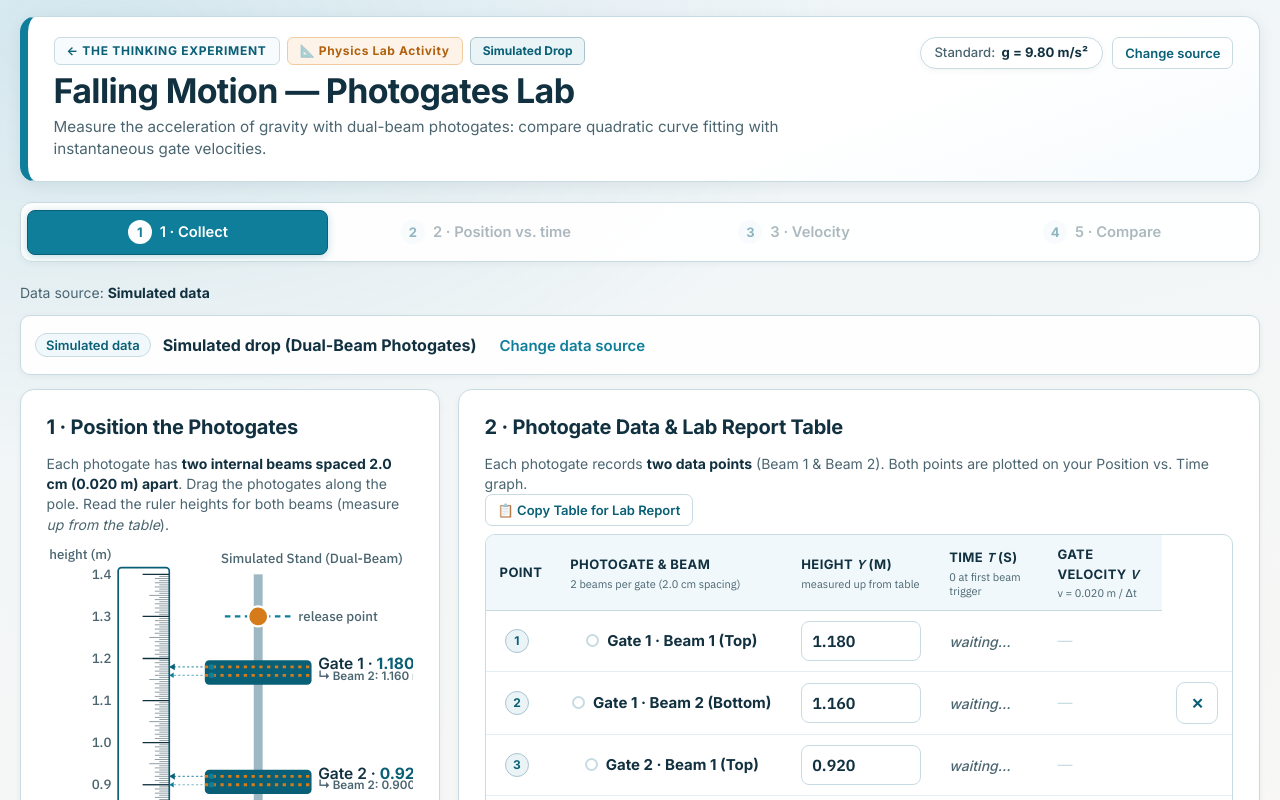
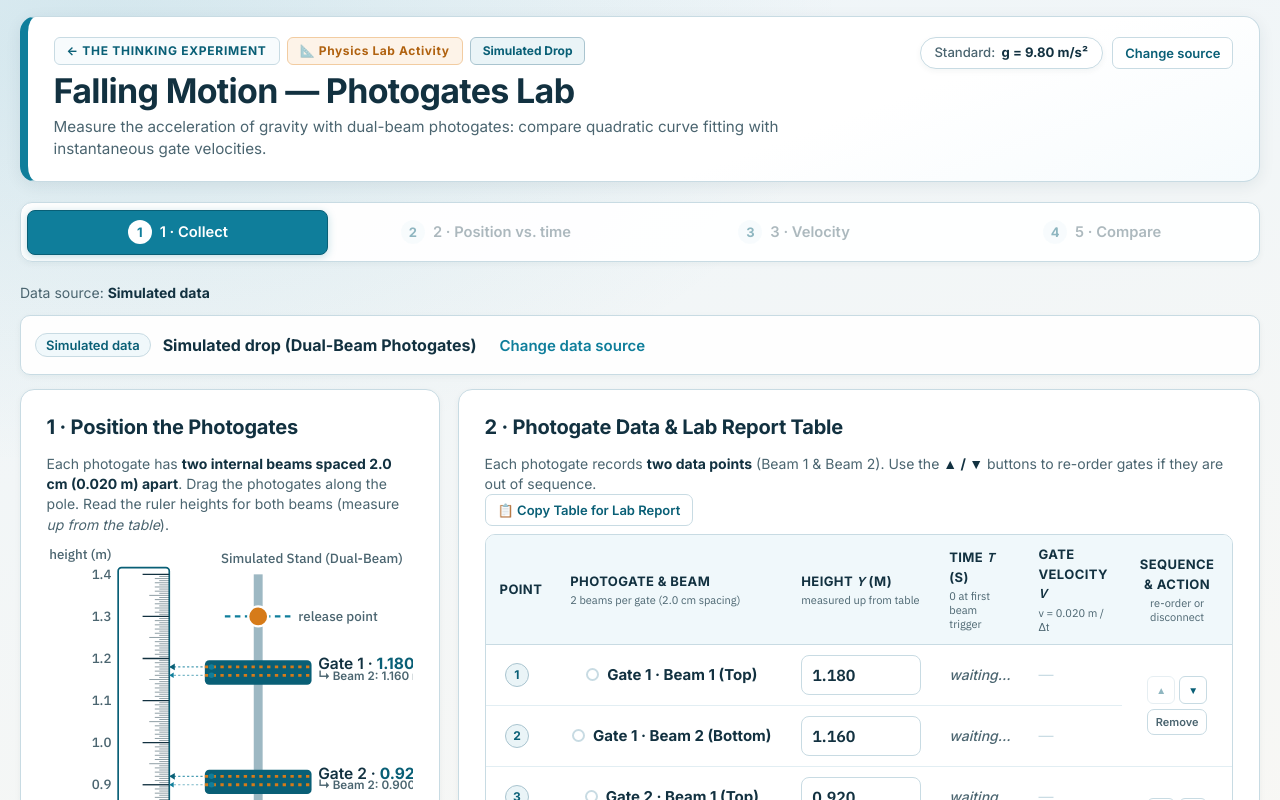
Before and after one commit to Thinking-Experiment-Sims/finding-g-photogate-lab, a React (Vite) app: page / in a window 1280 px wide. Both pictures are taken after a click on the button 324 px from the left and 353 px from the top of the page. Shown: the top 800 px of the page. Built offline with nearby package versions, Linux system fonts and the light colour scheme.

Commit message:
feat: add photogate disconnect buttons and sequence reordering controls

```diff
--- a/src/App.tsx
+++ b/src/App.tsx
@@ -339,17 +339,69 @@ export default function App() {
     resetAnalysis();
   };
 
+  const disconnectAll = () => {
+    if (src) {
+      src.dispose();
+      if (mode === 'vernier') {
+        const newSrc = new GoDirectPhotogateSource();
+        newSrc.subscribe(onEvent);
+        sourceRef.current = newSrc;
+      }
+    }
+    setRows([]);
+    setSaved([]);
+    clearTimes();
+    resetAnalysis();
+    setError(null);
+  };
+
+  const moveGateOrder = (groupId: string, direction: 'up' | 'down') => {
+    setRows((prev) => {
+      const gids = [...new Set(prev.map((r) => r.groupId ?? r.gateId))];
+      const idx = gids.indexOf(groupId);
+      if (idx === -1) return prev;
+      const targetIdx = direction === 'up' ? idx - 1 : idx + 1;
+      if (targetIdx < 0 || targetIdx >= gids.length) return prev;
+
+      const newGids = [...gids];
+      const temp = newGids[idx];
+      newGids[idx] = newGids[targetIdx];
+      newGids[targetIdx] = temp;
+
+      const newRows: GateRow[] = [];
+      newGids.forEach((gid) => {
+        const members = prev.filter((r) => (r.groupId ?? r.gateId) === gid);
+        newRows.push(...members);
+      });
+      return newRows;
+    });
+    resetAnalysis();
+  };
+
   const sortRows = () => {
-    setRows((r) =>
-      [...r].sort((a, b) => {
-        const pa = parsePosition(a.positionText);
-        const pb = parsePosition(b.positionText);
-        if (pa !== null && pb !== null) return pb - pa;
-        if (pa !== null) return -1;
-        if (pb !== null) return 1;
-        return a.label.localeCompare(b.label);
-      }),
-    );
+    setRows((prev) => {
+      const gids = [...new Set(prev.map((r) => r.groupId ?? r.gateId))];
+      const groupHeights = gids.map((gid) => {
+        const members = prev.filter((r) => (r.groupId ?? r.gateId) === gid);
+        const parsed = members.map((m) => parsePosition(m.positionText)).filter((p): p is number => p !== null);
+        const maxH = parsed.length > 0 ? Math.max(...parsed) : -Infinity;
+        return { gid, maxH };
+      });
+      groupHeights.sort((a, b) => b.maxH - a.maxH);
+
+      const newRows: GateRow[] = [];
+      groupHeights.forEach(({ gid }) => {
+        const members = prev.filter((r) => (r.groupId ?? r.gateId) === gid);
+        members.sort((a, b) => {
+          const pa = parsePosition(a.positionText) ?? 0;
+          const pb = parsePosition(b.positionText) ?? 0;
+          return pb - pa;
+        });
+        newRows.push(...members);
+      });
+      return newRows;
+    });
+    resetAnalysis();
   };
 
   const exportCsv = () => {
@@ -524,6 +576,8 @@ export default function App() {
               onPosition={handlePosition}
               onAddGate={addGate}
               onRemoveGate={removeGate}
+              onDisconnectAll={disconnectAll}
+              onMoveGate={moveGateOrder}
               onStandMoved={() => {
                 clearTimes();
                 resetAnalysis();
--- a/src/steps/Collect.tsx
+++ b/src/steps/Collect.tsx
@@ -25,6 +25,8 @@ interface Props {
   onPosition: (gateId: string, text: string) => void;
   onAddGate: () => void;
   onRemoveGate: (gateId: string) => void;
+  onDisconnectAll?: () => void;
+  onMoveGate?: (groupId: string, direction: 'up' | 'down') => void;
   onSort: () => void;
   onRefresh: () => void;
   /** The stand geometry changed, so any recorded times no longer match the heights. */
@@ -76,7 +78,7 @@ export function Collect(p: Props) {
         const tStr = t !== null && t !== undefined ? t.toFixed(4) : '—';
         const yStr = r.positionText || '—';
         const v = gateVelocities[r.groupId ?? r.gateId];
-        const vStr = r.label.includes('Beam 2') && v ? v.toFixed(3) : '—';
+        const vStr = (r.gateId.endsWith('-b2') || r.label.includes('Beam 2')) && v ? v.toFixed(3) : '—';
         tsvLines.push(`${idx + 1}\t${r.label}\t${yStr}\t${tStr}\t${vStr}`);
       });
       await navigator.clipboard.writeText(tsvLines.join('\n'));
@@ -115,8 +117,18 @@ export function Collect(p: Props) {
       <div className="source-bar">
         <span className="badge">{p.mode === 'vernier' ? 'Hardware (experimental)' : 'Simulated data'}</span>
         <strong>{MODE_NAME[p.mode]}</strong>
+        {p.mode === 'vernier' && p.rows.length > 0 && p.onDisconnectAll && (
+          <button
+            className="btn btn-quiet"
+            style={{ color: 'var(--amber-dark)' }}
+            onClick={p.onDisconnectAll}
+            title="Disconnect all connected photogates"
+          >
+            Disconnect all photogates
+          </button>
+        )}
         <button className="btn btn-quiet" onClick={p.onChangeSource}>
-          {p.mode === 'vernier' ? 'Disconnect gates & change source' : 'Change data source'}
+          Change data source
         </button>
       </div>
 
@@ -136,7 +148,7 @@ export function Collect(p: Props) {
             <div>
               <h2>{sim ? '2 · Photogate Data & Lab Report Table' : 'Photogate Data & Lab Report Table'}</h2>
               <p className="hint" style={{ margin: '2px 0 0' }}>
-                Each photogate records <strong>two data points</strong> (Beam 1 &amp; Beam 2). Both points are plotted on your Position vs. Time graph.
+                Each photogate records <strong>two data points</strong> (Beam 1 &amp; Beam 2). Use the <strong>▲ / ▼</strong> buttons to re-order gates if they are out of sequence.
               </p>
             </div>
             <div className="actions" style={{ margin: 0 }}>
@@ -154,7 +166,7 @@ export function Collect(p: Props) {
                   <p>
                     1. <strong>Turn on each photogate:</strong> ensure the power LED is flashing red/green (ready to pair).<br/>
                     2. Click <strong>Connect a photogate</strong> below to pair each gate in Chrome (names start with <strong>GDX-VPG</strong>).<br/>
-                    3. <strong>Wave your hand through the photogate</strong>: both beam indicators light up below. Enter the height of Beam 1 (top beam); Beam 2 is automatically 2.0 cm below.
+                    3. <strong>Wave your hand through the photogate</strong>: both beam indicators light up below. If the physical order doesn't match the table, click <strong>▲ / ▼</strong> to re-arrange, or click <strong>↕ Sort by height</strong>.
                   </p>
                 </>
               ) : (
@@ -200,7 +212,10 @@ export function Collect(p: Props) {
                     Gate Velocity <i>v</i>
                     <span className="th-sub">v = 0.020 m / Δt</span>
                   </th>
-                  <th scope="col" className="sr-only">Remove</th>
+                  <th scope="col" style={{ width: '130px', textAlign: 'center' }}>
+                    Sequence &amp; Action
+                    <span className="th-sub">re-order or disconnect</span>
+                  </th>
                 </tr>
               </thead>
               <tbody>
@@ -219,6 +234,10 @@ export function Collect(p: Props) {
                   const gid = r.groupId ?? r.gateId;
                   const isBeam2 = r.gateId.endsWith('-b2') || r.label.includes('Beam 2');
                   const gateVel = gateVelocities[gid];
+
+                  const members = p.rows.filter((m) => (m.groupId ?? m.gateId) === gid);
+                  const isFirstInGate = members[0]?.gateId === r.gateId;
+                  const gateIdx = groupIds.indexOf(gid);
 
                   return (
                     <tr key={r.gateId} className={live ? 'live' : undefined}>
@@ -255,13 +274,43 @@ export function Collect(p: Props) {
                           <span style={{ color: 'var(--border)' }}>—</span>
                         )}
                       </td>
-                      <td>
-                        {p.mode !== 'example' && isBeam2 && (
-                          <button className="btn btn-icon" aria-label={`Remove photogate`} onClick={() => p.onRemoveGate(gid)}>
-                            ✕
-                          </button>
-                        )}
-                      </td>
+                      {isFirstInGate && (
+                        <td rowSpan={members.length} style={{ verticalAlign: 'middle', textAlign: 'center' }}>
+                          <div className="gate-actions-cell">
+                            <div className="reorder-btns">
+                              <button
+                                className="btn btn-icon btn-sm"
+                                disabled={gateIdx === 0}
+                                onClick={() => p.onMoveGate?.(gid, 'up')}
+                                title="Move this photogate up in sequence"
+                                aria-label={`Move ${r.groupLabel ?? 'photogate'} up`}
+                              >
+                                ▲
+                              </button>
+                              <button
+                                className="btn btn-icon btn-sm"
+                                disabled={gateIdx === groupIds.length - 1}
+                                onClick={() => p.onMoveGate?.(gid, 'down')}
+                                title="Move this photogate down in sequence"
+                                aria-label={`Move ${r.groupLabel ?? 'photogate'} down`}
+                              >
+                                ▼
+                              </button>
+                            </div>
+                            {p.mode !== 'example' && (
+                              <button
+                                className="btn btn-sm btn-ghost"
+                                style={{ fontSize: '11px', padding: '2px 8px', minHeight: '26px' }}
+                                onClick={() => p.onRemoveGate(gid)}
+                                title={p.mode === 'vernier' ? 'Disconnect this photogate' : 'Remove this photogate'}
+                                aria-label={`Disconnect ${r.groupLabel ?? 'photogate'}`}
+                              >
+                                {p.mode === 'vernier' ? 'Disconnect' : 'Remove'}
+                              </button>
+                            )}
+                          </div>
+                        </td>
+                      )}
                     </tr>
                   );
                 })}
@@ -308,6 +357,25 @@ export function Collect(p: Props) {
                 )}
                 <button className={p.mode === 'vernier' ? 'btn btn-accent' : 'btn'} onClick={() => p.onAddGate()}>
                   {p.mode === 'vernier' ? 'Connect a photogate' : 'Add photogate'}
+                </button>
+                {p.mode === 'vernier' && p.onDisconnectAll && (
+                  <button
+                    className="btn btn-ghost"
+                    style={{ color: 'var(--amber-dark)' }}
+                    disabled={p.rows.length === 0}
+                    onClick={p.onDisconnectAll}
+                    title="Disconnect all connected Bluetooth photogates"
+                  >
+                    Disconnect all photogates
+                  </button>
+                )}
+                <button
+                  className="btn"
+                  disabled={groupIds.length < 2}
+                  onClick={p.onSort}
+                  title="Re-order all photogates from highest to lowest based on entered heights"
+                >
+                  ↕ Sort by height (Top → Bottom)
                 </button>
               </>
             )}
--- a/src/styles/app.css
+++ b/src/styles/app.css
@@ -558,6 +558,39 @@ i { font-family: 'IBM Plex Sans', serif; }
   font-weight: 600;
 }
 
+.gate-actions-cell {
+  display: flex;
+  flex-direction: column;
+  align-items: center;
+  justify-content: center;
+  gap: 5px;
+}
+.reorder-btns {
+  display: inline-flex;
+  align-items: center;
+  gap: 4px;
+}
+.reorder-btns .btn-icon {
+  min-width: 28px;
+  width: 28px;
+  height: 28px;
+  min-height: 28px;
+  padding: 0;
+  font-size: 10px;
+  line-height: 1;
+  border-radius: 6px;
+}
+.btn-ghost {
+  background: transparent;
+  border: 1px solid var(--border);
+  color: var(--body);
+}
+.btn-ghost:hover:not(:disabled) {
+  border-color: var(--amber);
+  color: var(--amber-dark);
+  background: var(--warn-bg);
+}
+
 .status-line { min-height: 1.5em; margin: 10px 0 6px; color: var(--ink); font-weight: 500; }
 .actions { display: flex; flex-wrap: wrap; gap: 10px; margin: 12px 0; align-items: center; }
 .next-row { display: flex; flex-wrap: wrap; gap: 14px; align-items: center; margin-top: 16px; padding-top: 14px; border-top: 1px solid var(--border-light); }
```
